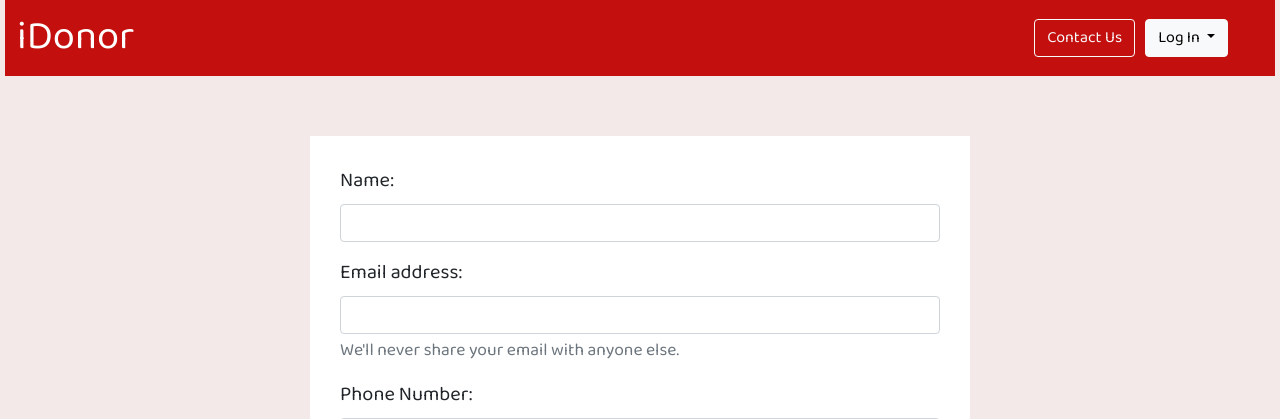
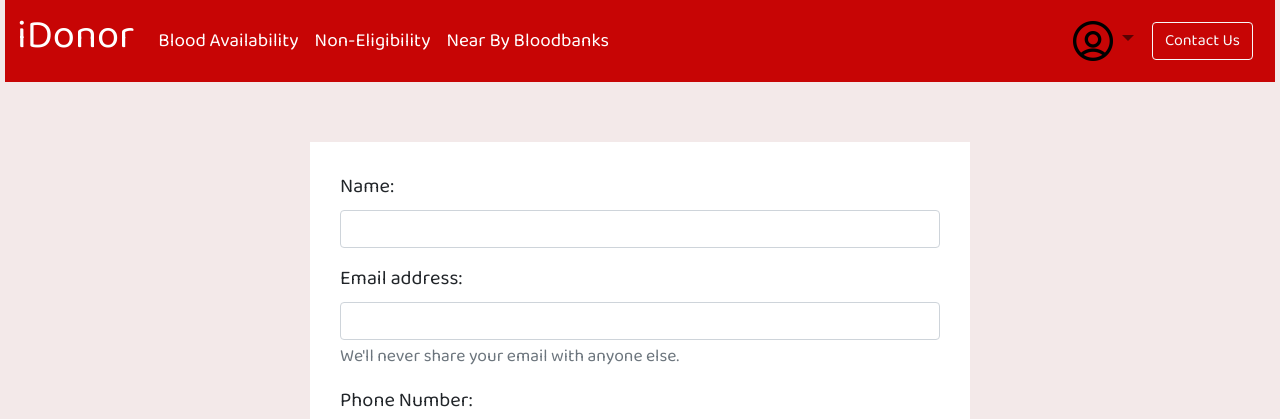
Before and after one commit to hritika1025/Blood_Donation_Management_System, a Flask app: page /contact in a window 1280 px wide. Shown: the top 419 px of the page. Run offline with Flask 2, Linux system fonts and the light colour scheme; some libraries are stand-ins or nearby versions.

Commit message:
navbar changes

```diff
--- a/template/blood_avail.html
+++ b/template/blood_avail.html
@@ -89,7 +89,7 @@
                 {% for row in rows %}
                 <tr >
                   <!-- <td></td> -->
-                  <td><a href="/blood_bank_statistics/row.License_Number">{{row.Blood_bank_name}}</a></td>
+                  <td>{{row.Blood_bank_name}}</td>
                   <td>{{row.Street}}</td>
                 </tr>
                 {% endfor %}
--- a/template/contact.html
+++ b/template/contact.html
@@ -18,71 +18,58 @@
     />
   </head>
   <body>
-    <nav class="navbar navbar-expand-lg red">
+    <nav class="navbar navbar-expand-lg navbar-light " style="background-color: rgb(199, 5, 5); font-family: 'Baloo Bhai 2', cursive; ">
       <div class="container-fluid">
-          <span>
-            <a class="navbar-brand nav1" href="index.html">iDonor</a>
-          </span>
-
-          <button
-            class="navbar-toggler"
-            type="button"
-            data-bs-toggle="collapse"
-            data-bs-target="#navbarTogglerDemo02"
-            aria-controls="navbarTogglerDemo02"
-            aria-expanded="false"
-            aria-label="Toggle navigation"
-          >
+          <a class="navbar-brand" href="/home">
+              <h1 style="color: white;">iDonor</h1>
+          </a>
+          <button class="navbar-toggler" type="button" data-bs-toggle="collapse"
+              data-bs-target="#navbarSupportedContent" aria-controls="navbarSupportedContent" aria-expanded="false"
+              aria-label="Toggle navigation">
               <span class="navbar-toggler-icon"></span>
           </button>
-          <div class="collapse navbar-collapse" id="navbarTogglerDemo02">
+          <div class="collapse navbar-collapse" id="navbarSupportedContent">
               <ul class="navbar-nav me-auto mb-2 mb-lg-0">
-              <li class="nav-item dropdown"></li>
-              <!-- <li class="nav-item">
-                <a class="nav-link active" aria-current="page" href="#">Home</a>
+
+                  <li class="nav-item">
+                      <a class="nav-link" href="/check_blood_availability" style="color: white ;font-size: 19px; ">Blood Availability</a>
                   </li>
                   <li class="nav-item">
-                <a class="nav-link" href="#">Link</a>
+
+                      <a class="nav-link" href="/non_eligibility" style="color: white ;font-size: 19px; ">Non-Eligibility</a>
                   </li>
                   <li class="nav-item">
-                <a class="nav-link disabled">Disabled</a>
-              </li> -->
+                      <a class="nav-link" href="/search_blood_banks" style="color: white ;font-size: 19px; ">Near By Bloodbanks</a>
+
+                      <!-- <a class="nav-link" href="/non_eligibility" style="color: white ;font-size: 19px; ">Non-Eligibility</a> -->
+                  </li>
+
           </ul>
-            <!-- <a class="nav-link dropdown-toggle" href="#" id="navbarDropdown" role="button" data-bs-toggle="dropdown" aria-expanded="false">
-              Log In
+          <ul class="navbar-nav mb-2 mb-lg-0">
+            <li class="nav-item dropdown">
+                <a class="nav-link dropdown-toggle" href="#" id="navbarDropdown" role="button"
+                    data-bs-toggle="dropdown" aria-expanded="false">
+                    <img src="../static/Images/profile_icon.png" alt="">
                 </a>
                 <ul class="dropdown-menu" aria-labelledby="navbarDropdown">
-              <li><a class="dropdown-item" href="#">Donor Login</a></li>
-              <li><a class="dropdown-item" href="#">Blood Bank Login</a></li>
-              <li><hr class="dropdown-divider"></li>
-              <li><a class="dropdown-item" href="#">Admin Login</a></li>
-            </ul> -->
-            <a class="btn btn-outline-light" href="contact.html" role="button" style="margin: auto 10px;">Contact Us</a>
-            <!-- <button class="btn btn-outline-light" type="submit"  >Contact Us</button> -->
-           <div class="dropdown">
-             <button
-               class="btn btn-light dropdown-toggle"
-               type="button"
-               style="margin-right: 35px"
-               id="dropdownMenuButton1"
-               data-bs-toggle="dropdown"
-               aria-expanded="false"
-             >
-               Log In
-             </button>
-             <ul class="dropdown-menu" aria-labelledby="dropdownMenuButton1">
-               <li><a class="dropdown-item" href="user_login.html">Donor Login</a></li>
-               <li><a class="dropdown-item" href="blood_bank_login.html">Blood Bank Login</a></li>
-               <li><a class="dropdown-item" href="admin_login.html">Admin</a></li>
+                    <li><a class="dropdown-item" href="/user_non_edit_profile">My Profile</a></li>
+                    <!-- <li><a class="dropdown-item" href="signup.html">Signup</a></li>
+                    <li><a class="dropdown-item" href="login.html">Login</a></li> -->
+                    <li>
+                        <hr class="dropdown-divider">
+                    </li>
+                    <li><a class="dropdown-item" href="/user_logout">Logout</a></li>
                 </ul>
-           </div>
-            <!-- <form class="d-flex">
-              <input class="form-control me-2" type="search" placeholder="Search" aria-label="Search"> -->
-
-            <!-- </form> -->
+            </li>
+        </ul>
+          <!-- <a class="btn btn-outline-light" href="/user_non_edit_profile" role="button" style="margin: auto 10px;">Profile</a> -->
+          <a class="btn btn-outline-light" href="/contact" role="button" style="margin: auto 10px;">Contact Us</a>
+          <!-- <a class="btn btn-outline-light" href="/user_logout" role="button" style="margin: auto 10px;">Logout</a> -->
+          <!-- <a href="/home" class="btn btn-outline-light " tabindex="-1" role="button" aria-disabled="true">Home</a> -->
           </div>
       </div>
   </nav>
+
       <br><br>
 
       <div class="container" style="display:flex;">
```
Also changed, not shown: template/check_blood_availability.html (+8 -31 lines), template/non_eligibility.html (+14 -8 lines), template/search_blood_banks.html (+13 -19 lines), template/user_non_edit_profile.html (+9 -46 lines). Lines whose indentation alone changed are shown as unchanged.
